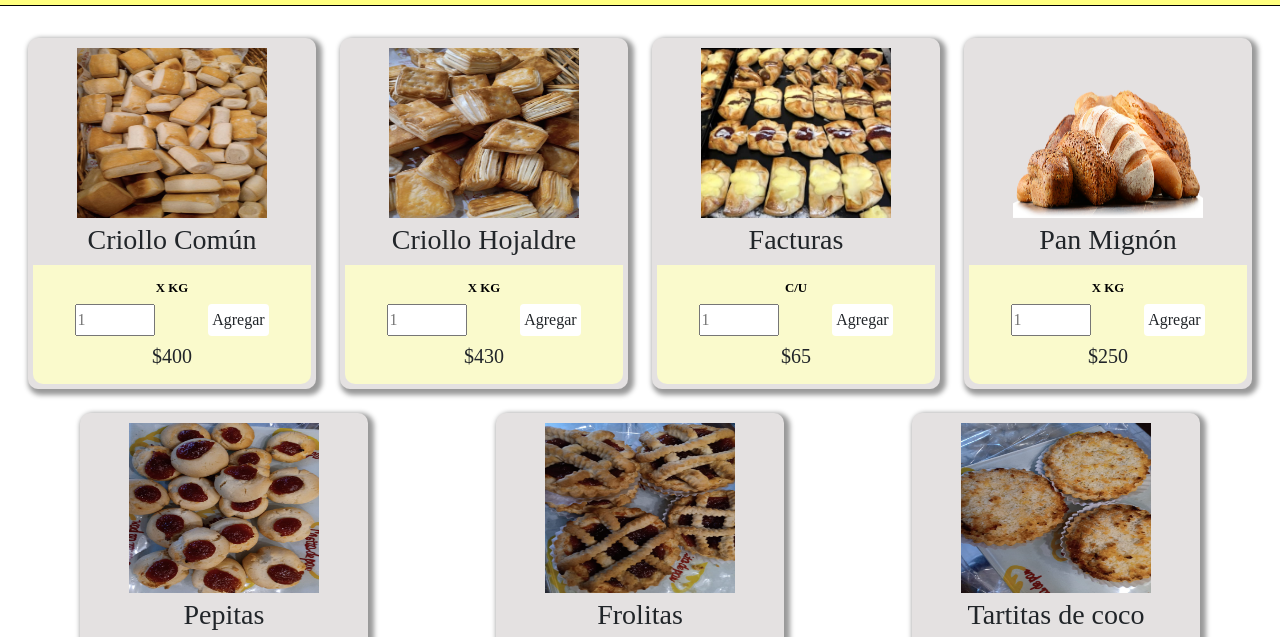
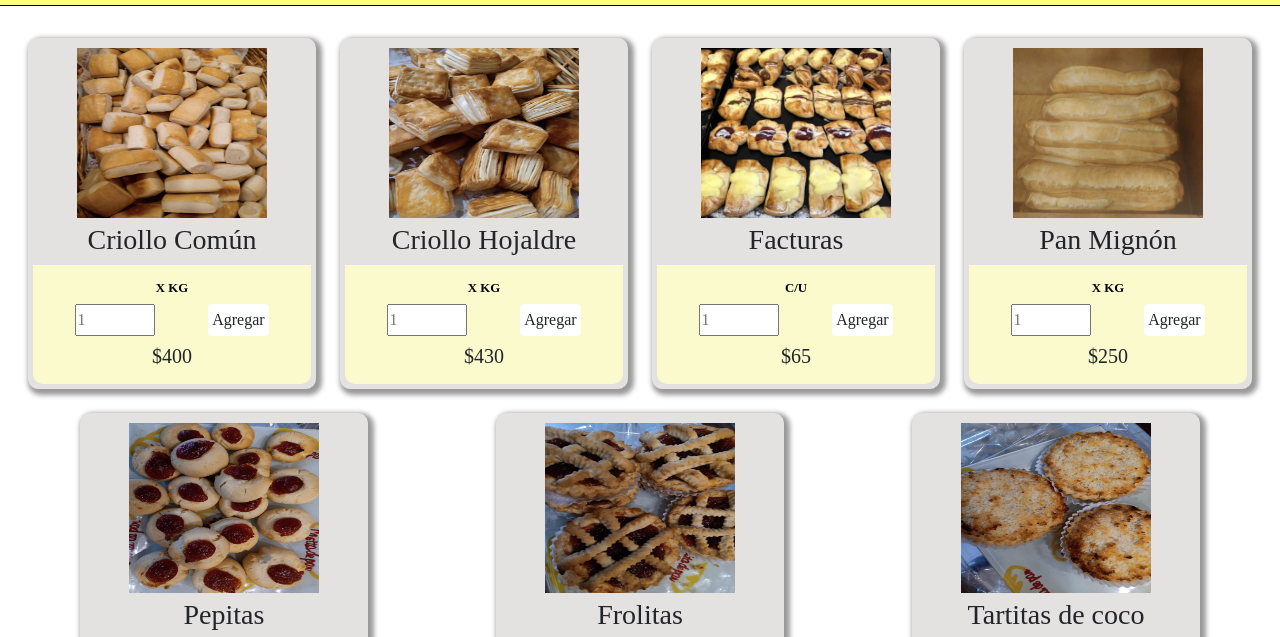
Before and after one commit to SofiaLuque98/entrega-final-coderhouse, a website: page Paginas/productos.html in a window 1280 px wide. Shown: the part 121-758 px from the top of the page. Drawn offline with nearby package versions, Linux system fonts and the light colour scheme.

```diff
--- a/Paginas/productos.html
+++ b/Paginas/productos.html
@@ -95,7 +95,7 @@
    </div>
    <div class="col-12 col-sm-6 col-md-4 col-lg-3 mb-4">
     <div class="card producto align-items-center">
-        <img src="../Imagenes/imagen2.png" class="img-fluid img-producto" alt="criollos">
+        <img src="../Imagenes/mignon.jpg" class="img-fluid img-producto" alt="criollos">
         <h3 class="comunes" translate="no" >Pan Mignón</h3>
     <div class="card-body producto-body w-100">
         <h5 class="card-title text-center">X KG</h5>
```
